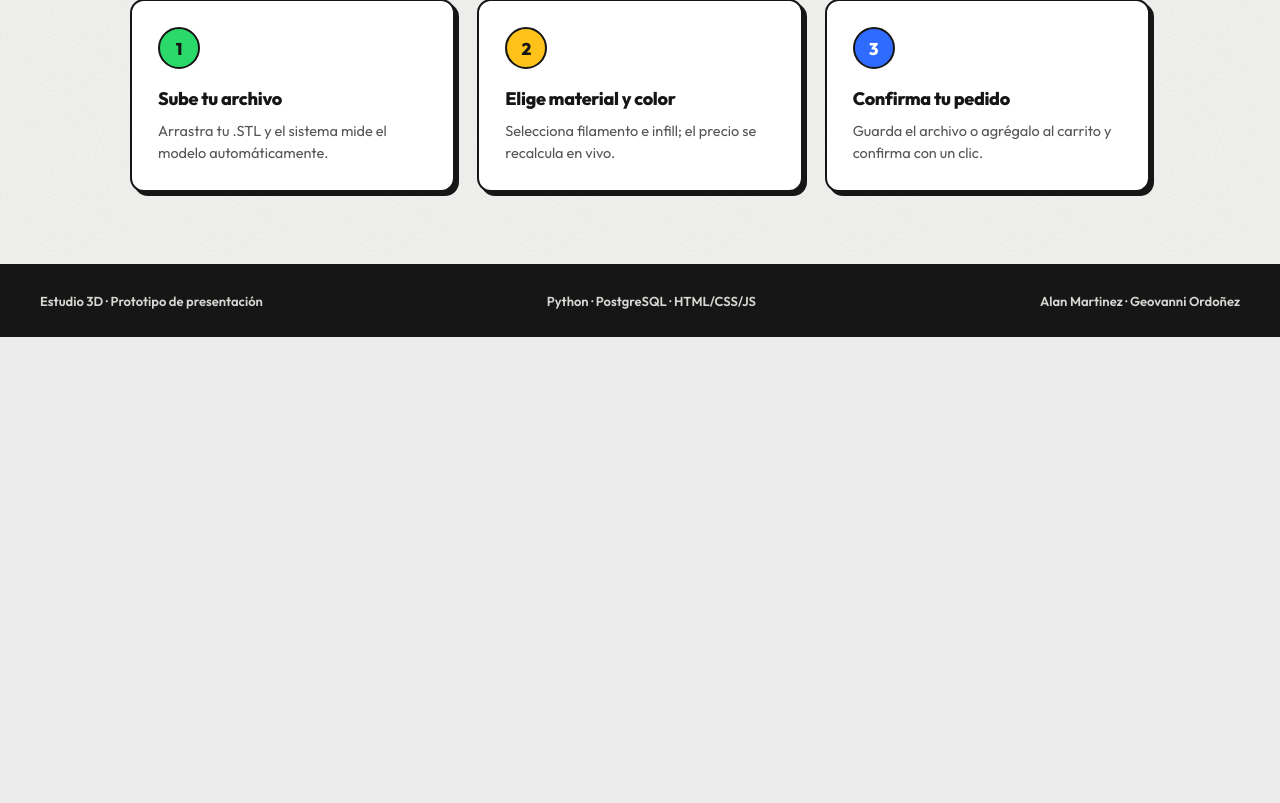
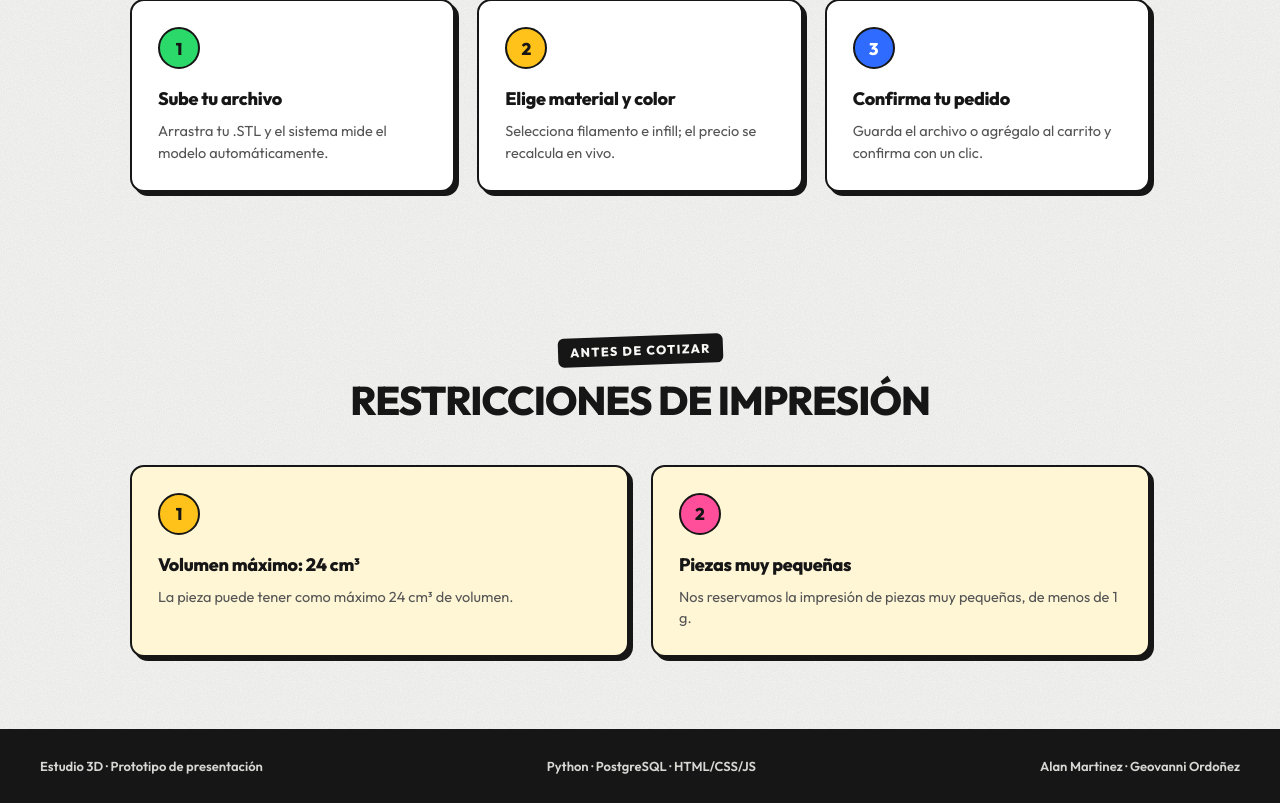
Before and after one commit to AlanMartinezzzz/estudio3d-backend, a Flask app: page / in a window 1280 px wide. Shown: the part 1914-2717 px from the top of the page. Before the commit the page ends 2251 px from the top, so only its background shows below. Run offline with Flask 3, Linux system fonts and the light colour scheme; some libraries are stand-ins or nearby versions.

Commit message:
agregar restricciones

```diff
--- a/static/styles.css
+++ b/static/styles.css
@@ -922,3 +922,8 @@ body.sin-scroll{overflow:hidden;}
 
 /* Reglas del archivo bajo la zona de carga */
 .reglas-archivo{display:inline-block; margin-top:12px; padding:5px 12px; border:2px solid var(--stroke); border-radius:999px; background:var(--card); color:var(--ink); font-size:13px; font-weight:700;}
+/* Restricciones de impresión en la pantalla inicial */
+.reglas-grid{display:grid; grid-template-columns:repeat(auto-fit,minmax(260px,1fr)); gap:22px;}
+.regla-card{background:#FFF6D6;}
+.regla-card .icon{background:var(--gold); color:var(--on-accent); border:var(--border);}
+.regla-card:nth-child(2) .icon{background:var(--pink);}
--- a/templates/index.html
+++ b/templates/index.html
@@ -121,6 +121,23 @@
       <div class="card"><div class="icon">1</div><h3>Sube tu archivo</h3><p>Arrastra tu .STL y el sistema mide el modelo automáticamente.</p></div>
       <div class="card"><div class="icon">2</div><h3>Elige material y color</h3><p>Selecciona filamento e infill; el precio se recalcula en vivo.</p></div>
       <div class="card"><div class="icon">3</div><h3>Confirma tu pedido</h3><p>Guarda el archivo o agrégalo al carrito y confirma con un clic.</p></div>
+    </div>
+  </section>
+
+  <!-- Restricciones de impresión: visibles para el cliente antes de entrar -->
+  <section class="section" id="restricciones">
+    <div class="section-head"><div class="k">Antes de cotizar</div><h2>Restricciones de impresión</h2></div>
+    <div class="reglas-grid">
+      <div class="card regla-card">
+        <div class="icon">1</div>
+        <h3>Volumen máximo: 24 cm³</h3>
+        <p>La pieza puede tener como máximo 24 cm³ de volumen.</p>
+      </div>
+      <div class="card regla-card">
+        <div class="icon">2</div>
+        <h3>Piezas muy pequeñas</h3>
+        <p>Nos reservamos la impresión de piezas muy pequeñas, de menos de 1 g.</p>
+      </div>
     </div>
   </section>
 
```
